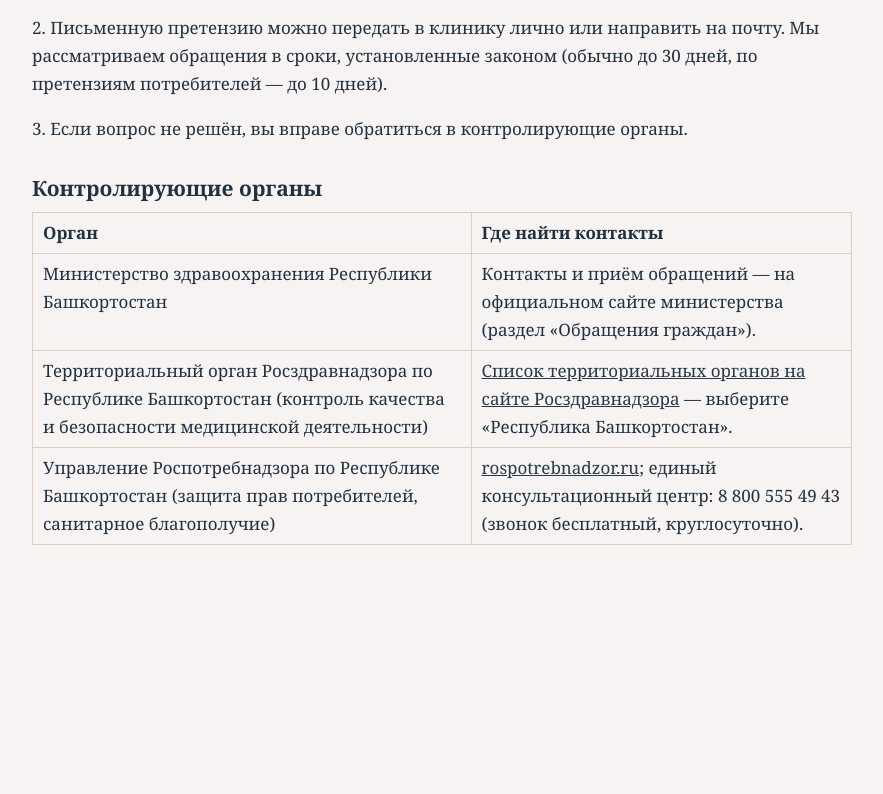
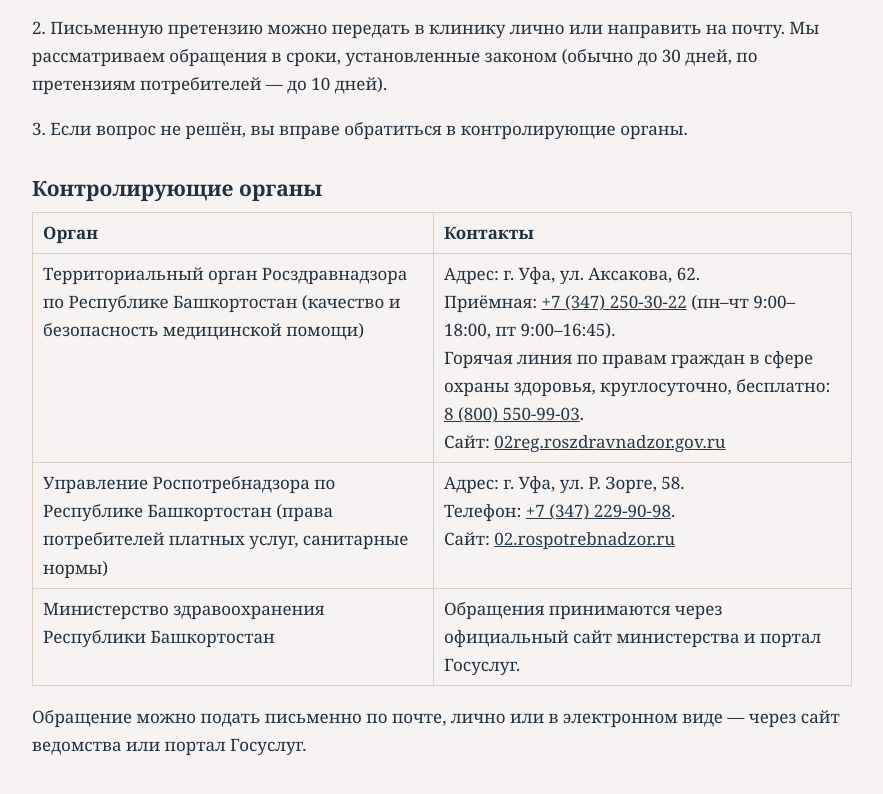
Before and after one commit to jshskirova93-lab/klinika-ideal-site, a plain HTML site: page d_prava_pacienta.html in a window 1280 px wide. Shown: the part 968-1762 px from the top of the page, without its empty margins (198-1081 px from the left). Before the commit the page ends 1537 px from the top, so only its background shows below. Drawn offline with Linux system fonts and the light colour scheme.

Commit message:
Контролирующие органы: адреса и телефоны Росздравнадзора и Роспотребнадзора РБ
Co-Authored-By: Claude Sonnet 5.5 <noreply@anthropic.com>
Claude-Session: https://claude.ai/code/session_01JVN2zzTsnNnMspWsPdSZaD

```diff
--- a/d_prava_pacienta.html
+++ b/d_prava_pacienta.html
@@ -23,9 +23,10 @@ ul{padding-left:22px}a:focus-visible{outline:3px solid var(--gold);outline-offse
 <p>3. Если вопрос не решён, вы вправе обратиться в контролирующие органы.</p>
 <h2>Контролирующие органы</h2>
 <table>
-<tr><th>Орган</th><th>Где найти контакты</th></tr>
-<tr><td>Министерство здравоохранения Республики Башкортостан</td><td>Контакты и приём обращений — на официальном сайте министерства (раздел «Обращения граждан»).</td></tr>
-<tr><td>Территориальный орган Росздравнадзора по Республике Башкортостан (контроль качества и безопасности медицинской деятельности)</td><td><a href="https://roszdravnadzor.gov.ru/about/structure/territorial" target="_blank" rel="noopener">Список территориальных органов на сайте Росздравнадзора</a> — выберите «Республика Башкортостан».</td></tr>
-<tr><td>Управление Роспотребнадзора по Республике Башкортостан (защита прав потребителей, санитарное благополучие)</td><td><a href="https://rospotrebnadzor.ru" target="_blank" rel="noopener">rospotrebnadzor.ru</a>; единый консультационный центр: 8 800 555 49 43 (звонок бесплатный, круглосуточно).</td></tr>
+<tr><th>Орган</th><th>Контакты</th></tr>
+<tr><td>Территориальный орган Росздравнадзора по Республике Башкортостан (качество и безопасность медицинской помощи)</td><td>Адрес: г. Уфа, ул. Аксакова, 62.<br>Приёмная: <a href="tel:+73472503022">+7 (347) 250-30-22</a> (пн–чт 9:00–18:00, пт 9:00–16:45).<br>Горячая линия по правам граждан в сфере охраны здоровья, круглосуточно, бесплатно: <a href="tel:+78005509903">8 (800) 550-99-03</a>.<br>Сайт: <a href="https://02reg.roszdravnadzor.gov.ru/" target="_blank" rel="noopener">02reg.roszdravnadzor.gov.ru</a></td></tr>
+<tr><td>Управление Роспотребнадзора по Республике Башкортостан (права потребителей платных услуг, санитарные нормы)</td><td>Адрес: г. Уфа, ул. Р. Зорге, 58.<br>Телефон: <a href="tel:+73472299098">+7 (347) 229-90-98</a>.<br>Сайт: <a href="https://02.rospotrebnadzor.ru/" target="_blank" rel="noopener">02.rospotrebnadzor.ru</a></td></tr>
+<tr><td>Министерство здравоохранения Республики Башкортостан</td><td>Обращения принимаются через официальный сайт министерства и портал Госуслуг.</td></tr>
 </table>
+<p>Обращение можно подать письменно по почте, лично или в электронном виде — через сайт ведомства или портал Госуслуг.</p>
 </div></body></html>
```
